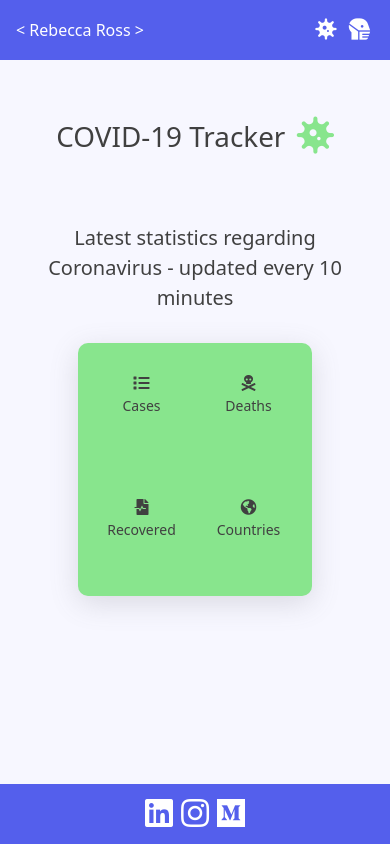
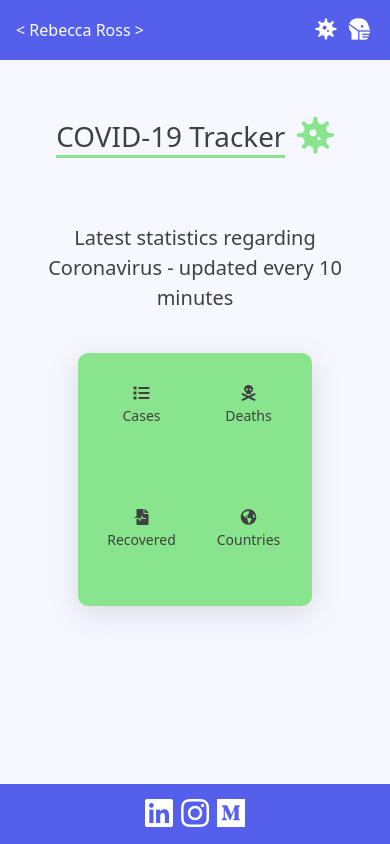
Before and after one commit to b-lauren/covid-tracker, a PHP site: page / in a window 390 px wide. Run offline with PHP 8.4, Linux system fonts and the light colour scheme.

Commit message:
finishing up

```diff
--- a/styles.css
+++ b/styles.css
@@ -38,6 +38,7 @@
 h1 {
   font-size: 40px;
   color: #404040;
+  z-index: 100;
 }
 
 .main {
@@ -45,10 +46,11 @@
 }
 
 .chunky {
-  position: relative;
+  /*position: relative;*/
+  border-bottom: 3px solid #88E58D;
 }
 
-.chunky:after {
+/*.chunky:after {
   content: "";
   position: absolute;
   bottom: 0.1rem;
@@ -60,11 +62,11 @@
   background-repeat: no-repeat;
   background-size: cover;
   font-weight: bold;
-}
+}*/
 
 .lead {
   color: #404040;
-  margin-bottom: 20px;
+  margin-bottom: 30px;
 }
 
 a i {
@@ -112,12 +114,11 @@
 /*Media queries*/
 
 @media only screen and (max-width: 414px) {
-  .chunky:after {
+/*  .chunky:after {
     height: 0.8rem;
   }
-
+*/
   .lead {
-    font-size: 10px;
     text-align: center;
     padding: 10px 40px;
   }
@@ -125,11 +126,7 @@
   .virus {
     margin-left: 4px;
   }
-/*
-  .stats {
-    margin-bottom: 400px;
-  }
-*/
+
   .stats div {
     padding: 18px;
     margin-bottom: 12px;
```
